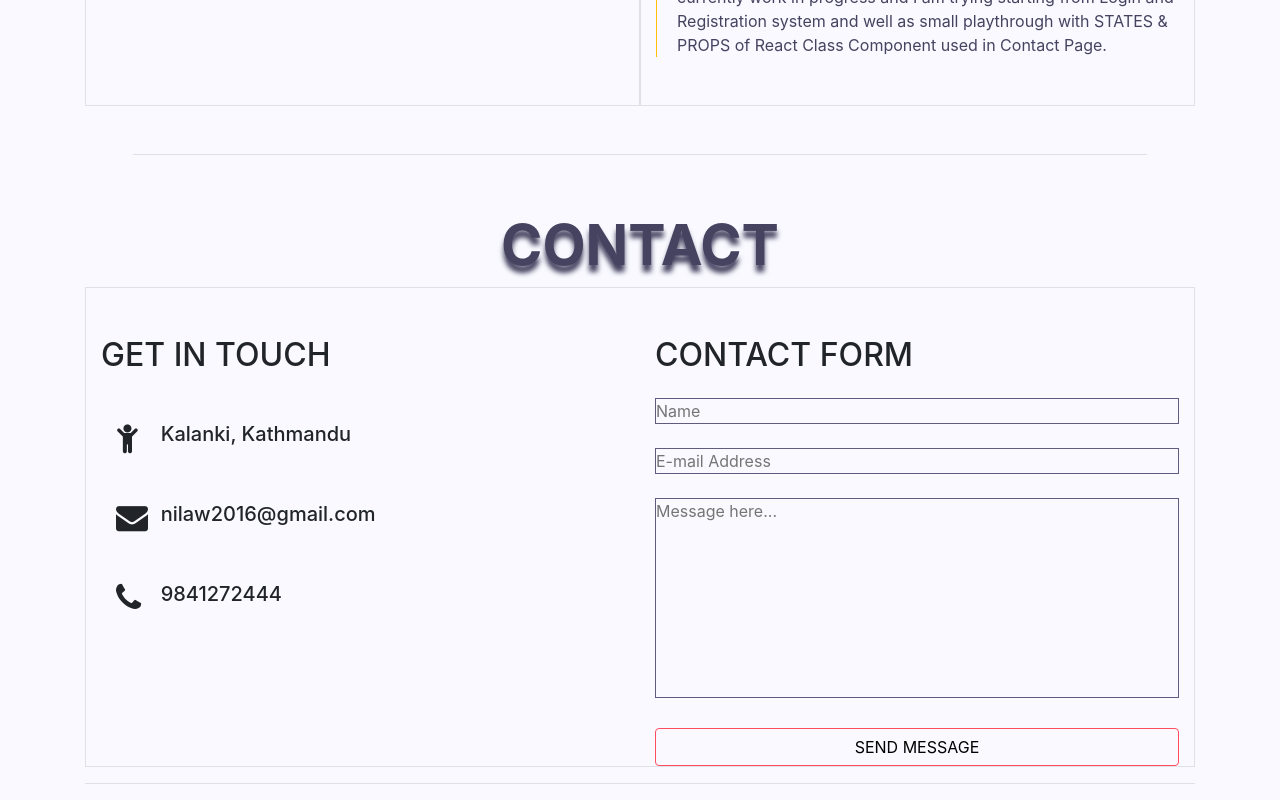
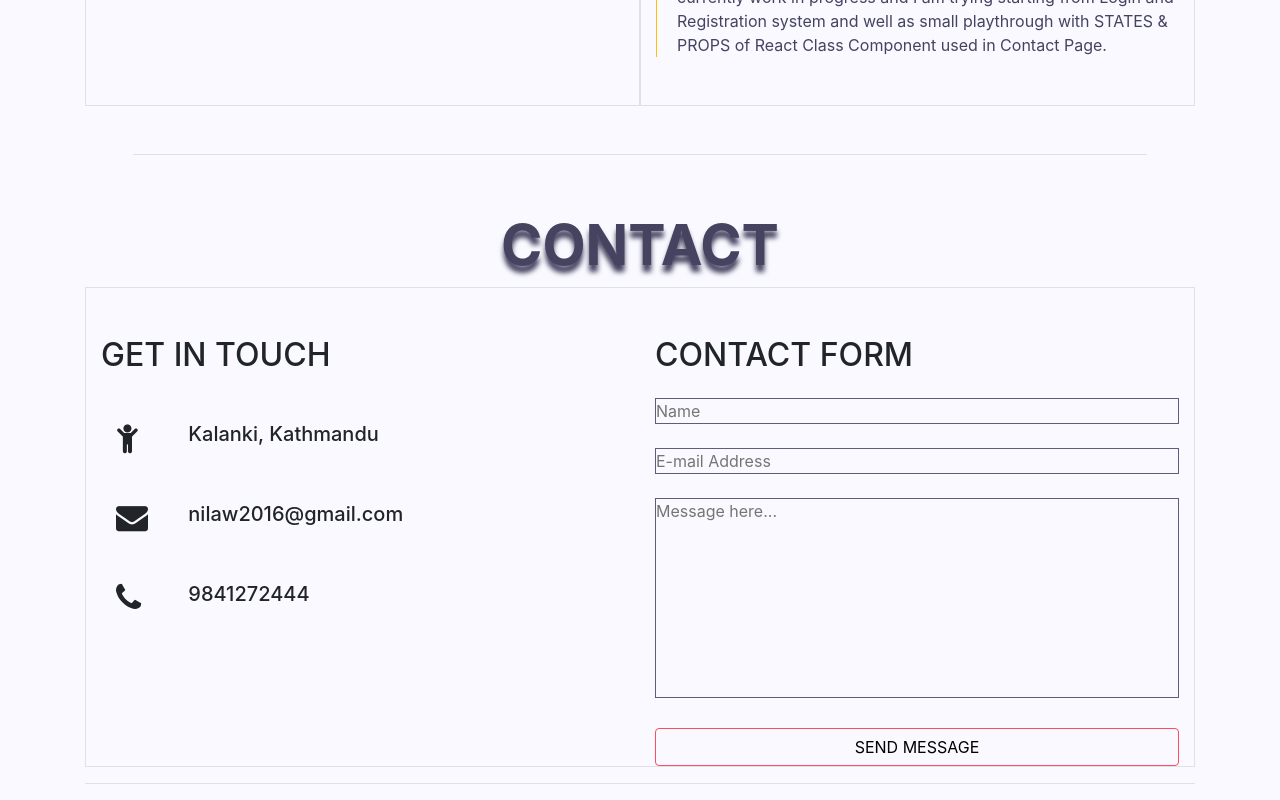
Before and after one commit to nilaw2017/NewPortfolio-2022, a React (Create React App) app: page / in a window 1280 px wide. Shown: the part 2168-2968 px from the top of the page. Built offline with nearby package versions, Linux system fonts and the light colour scheme.

Commit message:
Fixed Get in Touch

```diff
--- a/src/components/body/contact-page/contact.page.component.js
+++ b/src/components/body/contact-page/contact.page.component.js
@@ -34,15 +34,15 @@ class Contact extends Component {
             <div className="col-xl-6 mt-5">
               <h2>GET IN TOUCH</h2>
               <div className="d-flex mt-5">
-                <i className="fa fa-child fa-2x mr-3 col-1"></i>
+                <i className="fa fa-child fa-2x  col-2"></i>
                 <h5>Kalanki, Kathmandu</h5>
               </div>
               <div className="d-flex mt-5">
-                <i className="fa fa-envelope fa-2x mr-3 col-1"></i>
+                <i className="fa fa-envelope fa-2x  col-2"></i>
                 <h5>nilaw2016@gmail.com</h5>
               </div>
               <div className="d-flex mt-5">
-                <i className="fa fa-phone fa-2x mr-3 col-1"></i>
+                <i className="fa fa-phone fa-2x  col-2"></i>
                 <h5>9841272444</h5>
               </div>
             </div>
```
